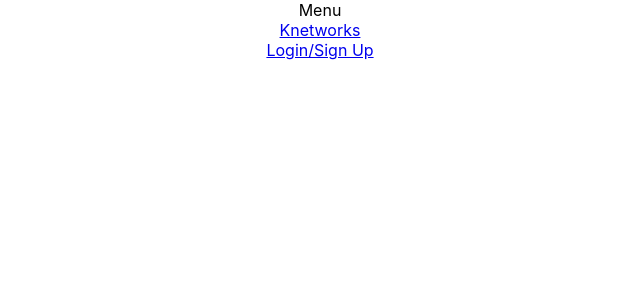
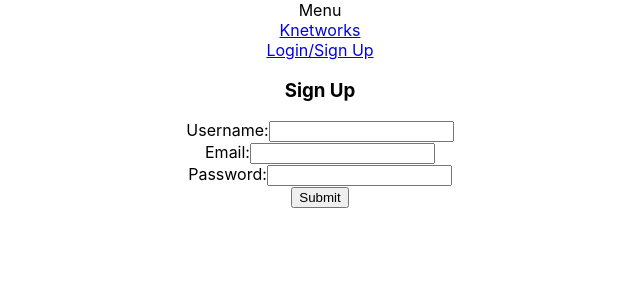
Before and after one commit to DarrylFalls/Knetworks, a React (Create React App) app in the folder client/: page /sign-up in a window 1280 px wide. Shown: the top 300 px of the page, without its empty margins (320-960 px from the left). Built offline with nearby package versions, Linux system fonts and the light colour scheme; no server answers; the HTML template or start-up script is replaced by a standard one.

Commit message:
new commit

```diff
--- a/client/src/App.js
+++ b/client/src/App.js
@@ -10,7 +10,7 @@ import CategoryQuestions from './screens/CategoryQuestions/CategoryQuestions';
 import QuestionDetail from './screens/QuestionDetail/QuestionDetail';
 import CreateQuestion from './screens/CreateQuestion/CreateQuestion';
 import {useState, useEffect} from 'react'
-import { getCategories, getUsers } from './services/utils';
+import { getCategories, getUsers, verify } from './services/utils';
 
 function App() {
   const [loggedIn, setLoggedIn] = useState(false)
@@ -34,11 +34,19 @@ function App() {
       setCategories(allCats)
     }
     fetchCategories()
+    const checkUser = async () => {
+      const isUser = await verify()
+      if (isUser) {
+        setUser(isUser)
+        setLoggedIn(true)
+      }
+    }
+    checkUser()
   }, [])
 
   return (
     <div className="App">
-      <Layout loggedIn={loggedIn} user={user}>
+      <Layout loggedIn={loggedIn} user={user} setLoggedIn={setLoggedIn}>
         <Routes>
           <Route path='/' exact element={<Home loggedIn={loggedIn}/>} />
           <Route path='/login' element={<Login setLoggedIn={setLoggedIn} setUser={setUser}/>} />
--- a/client/src/components/Answer/Answer.jsx
+++ b/client/src/components/Answer/Answer.jsx
@@ -54,7 +54,7 @@ const Answer = ({ answer_id, answerToggle, setAnswerToggle, users, user_id, logg
           <AnswerComment content={comment.content} user_id={comment.user_id} users={users} loggedIn={loggedIn} commentToggle={commentToggle} setCommentToggle={setCommentToggle} />
         </div>
       ))}</div>
-      {loggedIn && <div onClick={() => setAddingAnswer}>add answer</div>}
+      {loggedIn && addingAnswer == false ? <div onClick={() => setAddingAnswer(true)}>add answer</div>: null}
       {addingAnswer &&
         <div>
           <form onSubmit={handleAddAnswer}>
--- a/client/src/components/Layout/Layout.jsx
+++ b/client/src/components/Layout/Layout.jsx
@@ -1,10 +1,10 @@
 import Nav from '../Nav/Nav'
 
-const Layout = ({children, loggedIn, user}) => {
+const Layout = ({children, loggedIn, user, setLoggedIn}) => {
   return (
     <div>
       <div>
-        <Nav loggedIn={loggedIn} user={user} />
+        <Nav loggedIn={loggedIn} user={user} setLoggedIn={setLoggedIn}/>
       </div>
       {children}
     </div>
--- a/client/src/components/Nav/Nav.jsx
+++ b/client/src/components/Nav/Nav.jsx
@@ -1,12 +1,31 @@
 import Menu from "../HamburgerMenu/HamburgerMenu"
-import {Link} from 'react-router-dom'
+import {Link, useNavigate} from 'react-router-dom'
+import { signOut } from "../../services/utils"
+import {useState} from 'react'
 
-const Nav = ({loggedIn}) => {
+const Nav = ({ loggedIn, setLoggedIn, user }) => {
+  const [navigateToggle, setNavigateToggle] = useState(false)
+  const navigate = useNavigate()
+  const handleLogout = () => {
+    signOut()
+    setLoggedIn(false)
+    setNavigateToggle(true)
+  }
+
+  if (navigateToggle) {
+    navigate('/')
+    setNavigateToggle(false)
+  }
   return (
     <div>
       <div><Menu /></div>
       <div><Link to='/'>Knetworks</Link></div>
-      <div><Link to='/login'>Login/Sign Up</Link></div>
+      {loggedIn ?
+        <div>
+          <div>{user.username}</div>
+          <div onClick={handleLogout}>Logout</div>
+        </div>
+        : <div><Link to='/login'>Login/Sign Up</Link></div>}
     </div>
   )
 }
--- a/client/src/screens/CreateQuestion/CreateQuestion.jsx
+++ b/client/src/screens/CreateQuestion/CreateQuestion.jsx
@@ -1,8 +1,24 @@
-
+import {useState} from 'react'
 
 const CreateQuestion = () => {
   return (
-    <div>create question form</div>
+    <div>
+      <form>
+        <lable>Pick a category.
+          <select>
+            <option value=''>Category</option>
+            <option value='1'>Science</option>
+            <option value='2'>Philosophy</option>
+            <option value='3'>History</option>
+          </select>
+        </lable>
+        <br/>
+        <label>What is your question?</label>
+        <input type='textarea' name='question' />
+        <br />
+        <input type='submit' />
+      </form>
+    </div>
   )
 }
 
--- a/client/src/screens/Login/Login.jsx
+++ b/client/src/screens/Login/Login.jsx
@@ -1,11 +1,15 @@
-import {Link} from 'react-router-dom'
-import { login } from '../../services/utils';
+import {Link, Navigate} from 'react-router-dom'
+import { login } from '../../services/utils'
+import {useState} from 'react'
 
 const Login = ({ setLoggedIn, setUser }) => {
   const [formData, setFormData] = useState({
     email: '',
-    password: ''
+    password: '',
   })
+  const [navigate, setNavigate] = useState(false)
+
+  const { email, password } = formData
 
   const handleChange = (e) => {
     const { name, value } = e.target;
@@ -19,20 +23,26 @@ const Login = ({ setLoggedIn, setUser }) => {
     e.preventDefault()
     const submitUser = await login(formData)
     if (submitUser) {
-      setUser(submitUser.user)
+      setUser(submitUser)
       setLoggedIn(true)
+      console.log(submitUser)
+      setNavigate(true)
     }
+  }
+
+  if (navigate == true) {
+    return <Navigate to='/'/>
   }
 
   return (
     <div>
       <div>
-        <form onSubmit={handleSubmit}>
+        <form onSubmit={handleSubmit} >
           <label>email</label>
-          <input type='text' value={formData.email} onChange={handleChange} />
+          <input type='text' name='email' value={email} onChange={handleChange} />
           <br />
           <label>password</label>
-          <input type='text' value={formData.password} onChange={handleChange} />
+          <input type='text' name='password' value={password} onChange={handleChange} />
           <br />
           <input type='submit' value='Login' />
         </form>
--- a/client/src/screens/SignUp/SignUp.jsx
+++ b/client/src/screens/SignUp/SignUp.jsx
@@ -1,8 +1,78 @@
+import {useState} from 'react'
+import { signUp } from '../../services/utils';
+import {Navigate} from 'react-router-dom'
 
+const SignUp = ({setUser, setLoggedIn, setUserToggle, userToggle}) => {
+  const [formData, setFormData] = useState({
+    username: '',
+    email: '',
+    password: '',
+  })
+  const { username, email, password } = formData
+  const [navigate, setNavigate] = useState(false)
 
-const SignUp = () => {
+  const handleChange = (e) => {
+    const { name, value } = e.target
+    setFormData((prevState) => ({
+      ...prevState,
+      [name]: value,
+    }))
+  }
+
+  const handleSubmit = async (e) => {
+    e.preventDefault()
+    const newUser = await signUp(formData)
+    if (newUser) {
+      setUser(newUser)
+      setLoggedIn(true)
+      setUserToggle(!userToggle)
+      setNavigate(true)
+    } else {
+      alert('Credentials Invalid')
+    }
+  }
+
+  if (navigate) {
+    return <Navigate to='/welcome'/>
+  }
+
   return (
-    <div></div>
+    <div>
+      <form onSubmit={handleSubmit}>
+      <h3>Sign Up</h3>
+      <label>
+        Username:
+        <input
+          type='text'
+          name='username'
+          value={username}
+          onChange={handleChange}
+        />
+      </label>
+      <br />
+      <label>
+        Email:
+        <input
+          type='text'
+          name='email'
+          value={email}
+          onChange={handleChange}
+        />
+      </label>
+      <br />
+      <label>
+        Password:
+        <input
+          type='password'
+          name='password'
+          value={password}
+          onChange={handleChange}
+        />
+      </label>
+      <br />
+      <button>Submit</button>
+    </form>
+    </div>
   )
 }
 
--- a/client/src/screens/Welcome/Welcome.jsx
+++ b/client/src/screens/Welcome/Welcome.jsx
@@ -1,8 +1,27 @@
-
+import {Link} from 'react-router-dom'
 
 const Welcome = () => {
   return (
-    <div></div>
+    <div>
+      <div>
+        Welcome to Knetworks
+      </div>
+      <div>
+        We’re happy you’ve decided to join our community to contribute to our knowledge network. We love having members who are as passionate about learning as we are. But before we go any further, we have some rules:
+      </div>
+      <div>
+        This is not a place to argue with strangers. This is a place for learning and growth. And when it is needed, we have civil debates where the goal isn’t to beat someone. The goal is to find the truth.
+      </div>
+      <div>
+        Accept that you can be wrong. Nobody knows everything. Which means you are wrong about something, and by definition you will not know what that thing is. So be open to the ideas of others, and when you disagree, be kind about it.
+      </div>
+      <div>
+        Help out where ever you can. Ultimately, we want to make the world a better and smarter place one question at a time.
+      </div>
+      <div>
+        <Link to='/'>I Accept the Rules</Link>
+      </div>
+    </div>
   )
 }
 
--- a/client/src/services/utils.js
+++ b/client/src/services/utils.js
@@ -27,7 +27,7 @@ export const signOut = () => {
 
 export const login = async (loginData) => {
   try {
-    const resp = await api.post('/auth/login', { authentication: loginData });
+    const resp = await api.post('/auth/login', { "authentication": loginData });
     localStorage.setItem('token', resp.data.token);
     api.defaults.headers.common.authorization = `Bearer ${resp.data.token}`;
     return resp.data.user;
```
Also changed, not shown: 1 other file (tests, documents, lock files or other folders).
